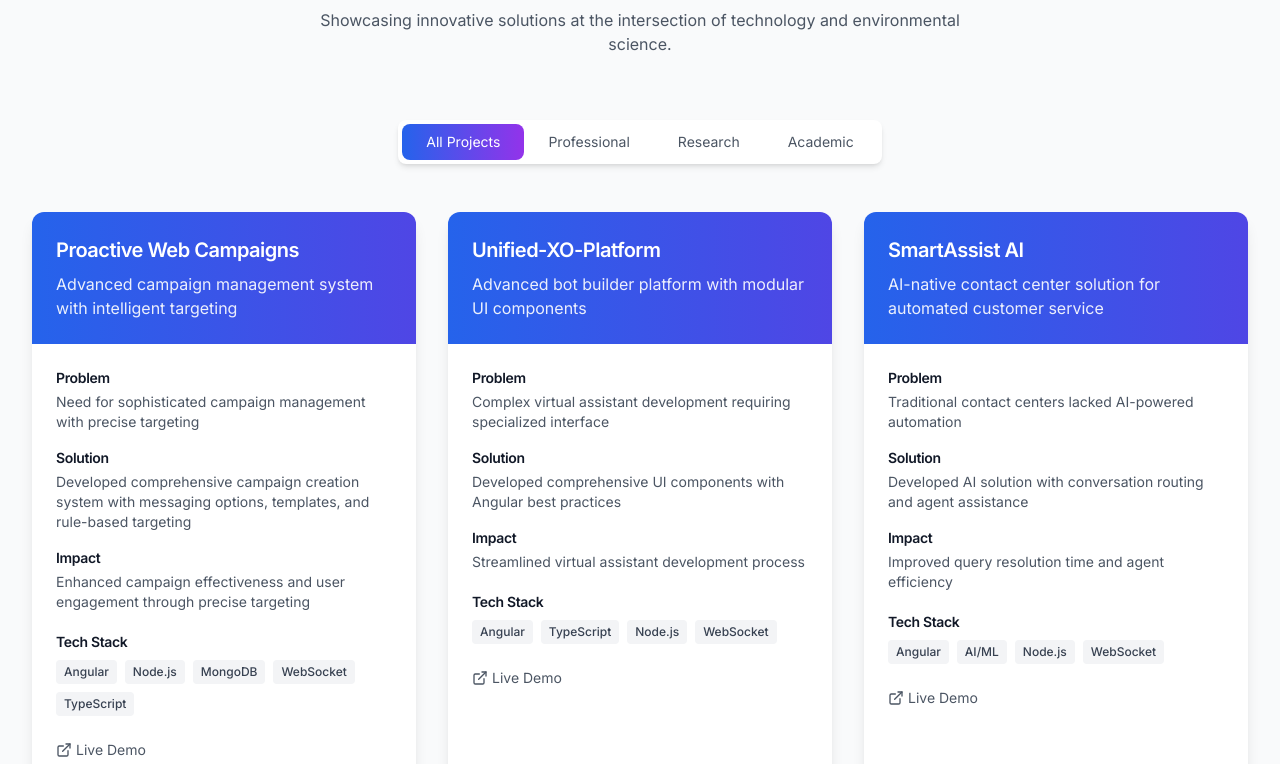
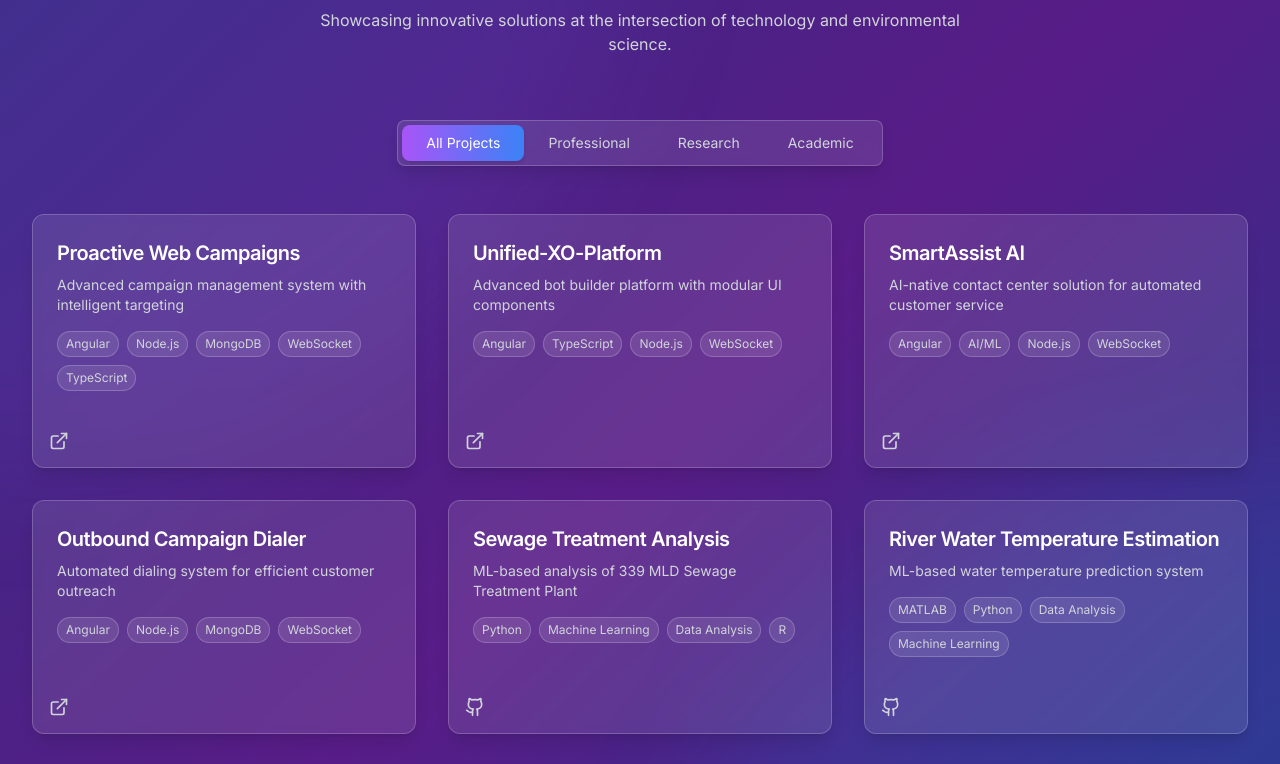
Before and after one commit to vsv2014/Bolt_VSV_porfolio, a React (Vite) app: page / in a window 1280 px wide. Shown: the part 6240-7004 px from the top of the page. Built offline with nearby package versions, Linux system fonts and the light colour scheme.

Commit message:
feat: Enhance Projects section with rich design and interactivity

```diff
--- a/src/components/sections/Projects.tsx
+++ b/src/components/sections/Projects.tsx
@@ -125,41 +125,34 @@ const Projects: FC = () => {
     { value: 'academic', label: 'Academic' }
   ];
 
-  const getCategoryColor = (category: ProjectCategory) => {
-    switch (category) {
-      case 'professional':
-        return 'from-blue-600 to-indigo-600';
-      case 'research':
-        return 'from-green-600 to-teal-600';
-      case 'academic':
-        return 'from-purple-600 to-pink-600';
-      default:
-        return 'from-gray-600 to-gray-700';
-    }
-  };
-
   const filteredProjects = projects.filter(project =>
     activeCategory === 'all' || project.category === activeCategory
   );
 
   return (
-    <section className="py-16 sm:py-20 md:py-24 bg-gray-50" id="projects">
-      <div className="container mx-auto px-4 sm:px-6 lg:px-8">
+    <section className="py-16 sm:py-20 md:py-24 bg-gradient-to-br from-indigo-900 via-purple-900 to-blue-900 relative overflow-hidden" id="projects">
+      {/* Glass Background Shapes */}
+      <div className="absolute inset-0 overflow-hidden">
+        <div className="absolute -top-1/2 -left-1/2 w-full h-full bg-purple-500/10 rounded-full blur-3xl"></div>
+        <div className="absolute -bottom-1/2 -right-1/2 w-full h-full bg-blue-500/10 rounded-full blur-3xl"></div>
+      </div>
+
+      <div className="container mx-auto px-4 sm:px-6 lg:px-8 relative z-10">
         <motion.div
           initial={{ opacity: 0, y: 20 }}
           whileInView={{ opacity: 1, y: 0 }}
           viewport={{ once: true }}
           className="text-center mb-10 sm:mb-12 md:mb-16"
         >
-          <h2 className="text-3xl sm:text-4xl font-bold text-gray-900 mb-3 sm:mb-4">Featured Projects</h2>
-          <p className="text-gray-600 max-w-2xl mx-auto text-sm sm:text-base leading-relaxed">
+          <h2 className="text-3xl sm:text-4xl font-bold text-white mb-3 sm:mb-4">Featured Projects</h2>
+          <p className="text-gray-300 max-w-2xl mx-auto text-sm sm:text-base leading-relaxed">
             Showcasing innovative solutions at the intersection of technology and environmental science.
           </p>
         </motion.div>
 
         {/* Category Filter */}
         <div className="flex justify-center mb-8 sm:mb-10 md:mb-12">
-          <div className="inline-flex bg-white rounded-lg p-1 shadow-md overflow-x-auto max-w-full no-scrollbar">
+          <div className="inline-flex bg-white/10 backdrop-blur-sm rounded-lg p-1 shadow-lg overflow-x-auto max-w-full no-scrollbar border border-white/20">
             {categories.map((category) => (
               <motion.button
                 key={category.value}
@@ -169,8 +162,8 @@ const Projects: FC = () => {
                 }}
                 className={`px-3 sm:px-4 md:px-6 py-2 rounded-lg transition-colors whitespace-nowrap text-sm ${
                   activeCategory === category.value
-                    ? 'bg-gradient-to-r from-blue-600 to-purple-600 text-white'
-                    : 'text-gray-600 hover:text-blue-600'
+                    ? 'bg-gradient-to-r from-purple-500 to-blue-500 text-white shadow-md'
+                    : 'text-gray-300 hover:text-white hover:bg-white/10'
                 }`}
                 whileHover={{ scale: 1.05 }}
                 whileTap={{ scale: 0.95 }}
@@ -196,74 +189,79 @@ const Projects: FC = () => {
                   scale: { duration: 0.2 },
                   layout: { duration: 0.3 }
                 }}
-                className={`bg-white rounded-xl shadow-lg overflow-hidden hover:shadow-xl transition-shadow duration-300 flex flex-col ${
-                  selectedProject === project.title ? 'ring-2 ring-blue-500' : ''
+                className={`bg-white/10 backdrop-blur-sm rounded-xl shadow-lg overflow-hidden hover:shadow-xl transition-all duration-300 flex flex-col border border-white/20 group ${
+                  selectedProject === project.title ? 'ring-2 ring-purple-400' : ''
                 }`}
-                onClick={() => setSelectedProject(project.title === selectedProject ? null : project.title)}
+                onClick={() => setSelectedProject(selectedProject === project.title ? null : project.title)}
               >
-                {/* Project Header */}
-                <div className={`p-4 sm:p-5 md:p-6 bg-gradient-to-r ${getCategoryColor(project.category)} text-white`}>
-                  <h3 className="text-lg sm:text-xl font-semibold mb-2">{project.title}</h3>
-                  <p className="text-sm sm:text-base opacity-90">{project.description}</p>
-                </div>
-
-                {/* Project Details */}
-                <div className="p-4 sm:p-5 md:p-6 flex-grow">
-                  <div className="space-y-3 sm:space-y-4">
-                    <div>
-                      <h4 className="text-sm font-semibold text-gray-900 mb-1">Problem</h4>
-                      <p className="text-sm text-gray-600">{project.problem}</p>
-                    </div>
-                    <div>
-                      <h4 className="text-sm font-semibold text-gray-900 mb-1">Solution</h4>
-                      <p className="text-sm text-gray-600">{project.solution}</p>
-                    </div>
-                    <div>
-                      <h4 className="text-sm font-semibold text-gray-900 mb-1">Impact</h4>
-                      <p className="text-sm text-gray-600">{project.impact}</p>
-                    </div>
-                  </div>
+                <div className="p-6">
+                  <h3 className="text-xl font-semibold text-white mb-2">{project.title}</h3>
+                  <p className="text-gray-300 text-sm mb-4">{project.description}</p>
 
                   {/* Tech Stack */}
-                  <div className="mt-4 sm:mt-5">
-                    <h4 className="text-sm font-semibold text-gray-900 mb-2">Tech Stack</h4>
-                    <div className="flex flex-wrap gap-2">
+                  <div className="flex flex-wrap gap-2 mb-4">
                     {project.techStack.map((tech) => (
                       <span
                         key={tech}
-                          className="px-2 py-1 bg-gray-100 text-gray-700 rounded text-xs font-medium"
+                        className="px-2 py-1 text-xs rounded-full bg-white/10 text-gray-300 border border-white/20"
                       >
                         {tech}
                       </span>
                     ))}
                   </div>
+
+                  {/* Expandable Content */}
+                  <AnimatePresence>
+                    {selectedProject === project.title && (
+                      <motion.div
+                        initial={{ opacity: 0, height: 0 }}
+                        animate={{ opacity: 1, height: 'auto' }}
+                        exit={{ opacity: 0, height: 0 }}
+                        className="space-y-3"
+                      >
+                        <div>
+                          <h4 className="text-purple-300 font-medium mb-1">Problem</h4>
+                          <p className="text-gray-300 text-sm">{project.problem}</p>
+                        </div>
+                        <div>
+                          <h4 className="text-blue-300 font-medium mb-1">Solution</h4>
+                          <p className="text-gray-300 text-sm">{project.solution}</p>
+                        </div>
+                        <div>
+                          <h4 className="text-emerald-300 font-medium mb-1">Impact</h4>
+                          <p className="text-gray-300 text-sm">{project.impact}</p>
+                        </div>
+                      </motion.div>
+                    )}
+                  </AnimatePresence>
                 </div>
 
                 {/* Project Links */}
-                  <div className="mt-4 sm:mt-6 flex items-center gap-3">
+                <div className="mt-auto p-4 pt-0 flex gap-3">
                   {project.githubUrl && (
-                      <a
+                    <motion.a
                       href={project.githubUrl}
                       target="_blank"
                       rel="noopener noreferrer"
-                        className="inline-flex items-center gap-1 text-sm text-gray-600 hover:text-blue-600 transition-colors"
+                      className="text-gray-300 hover:text-purple-300 transition-colors"
+                      whileHover={{ scale: 1.1 }}
+                      whileTap={{ scale: 0.9 }}
                     >
-                        <Github className="w-4 h-4" />
-                        <span>View Code</span>
-                      </a>
+                      <Github className="w-5 h-5" />
+                    </motion.a>
                   )}
                   {project.demoUrl && (
-                      <a
+                    <motion.a
                       href={project.demoUrl}
                       target="_blank"
                       rel="noopener noreferrer"
-                        className="inline-flex items-center gap-1 text-sm text-gray-600 hover:text-blue-600 transition-colors"
+                      className="text-gray-300 hover:text-blue-300 transition-colors"
+                      whileHover={{ scale: 1.1 }}
+                      whileTap={{ scale: 0.9 }}
                     >
-                        <ExternalLink className="w-4 h-4" />
-                        <span>Live Demo</span>
-                      </a>
+                      <ExternalLink className="w-5 h-5" />
+                    </motion.a>
                   )}
-                  </div>
                 </div>
               </motion.div>
             ))}
```
Lines whose indentation alone changed are shown as unchanged.
